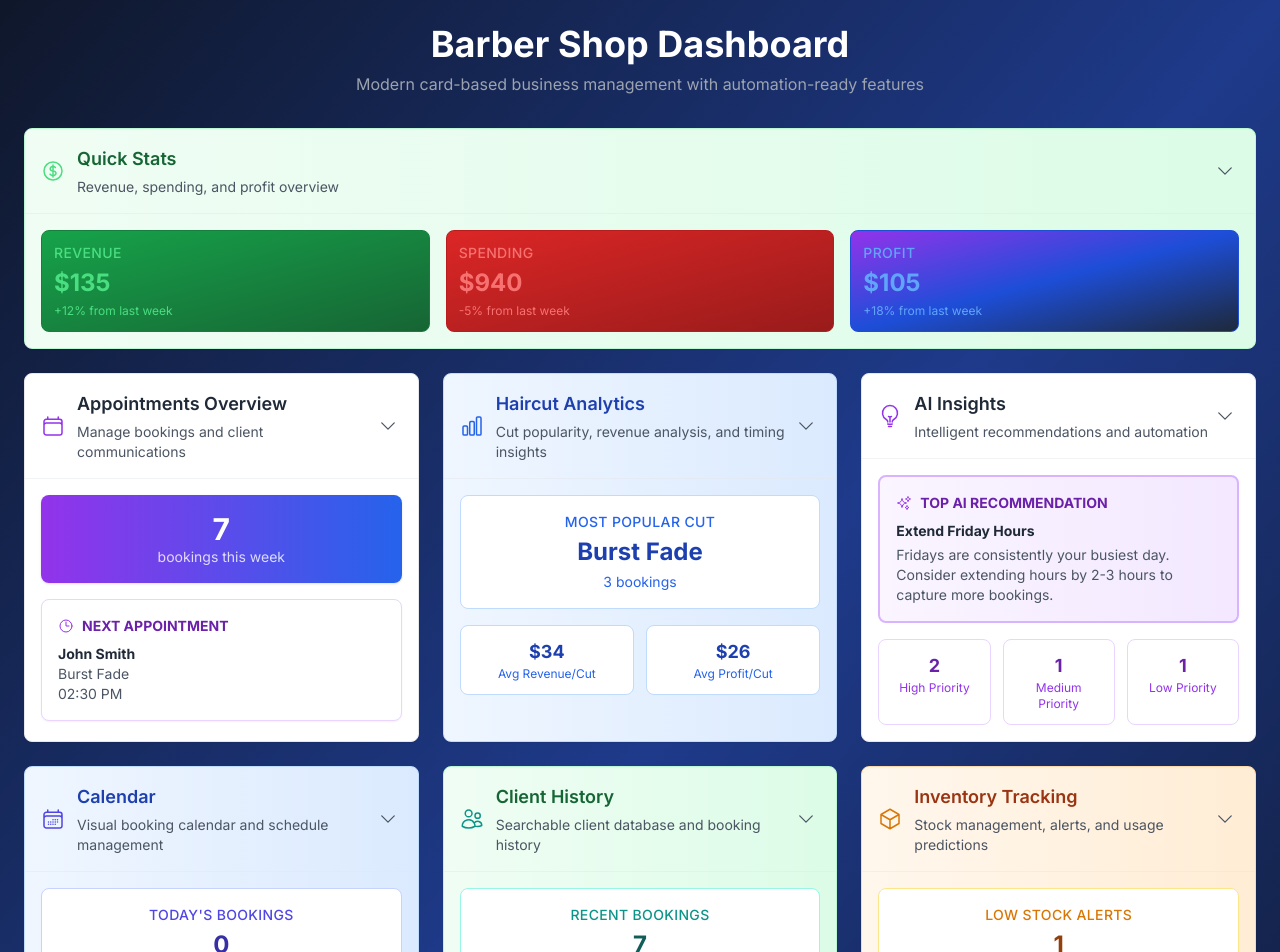
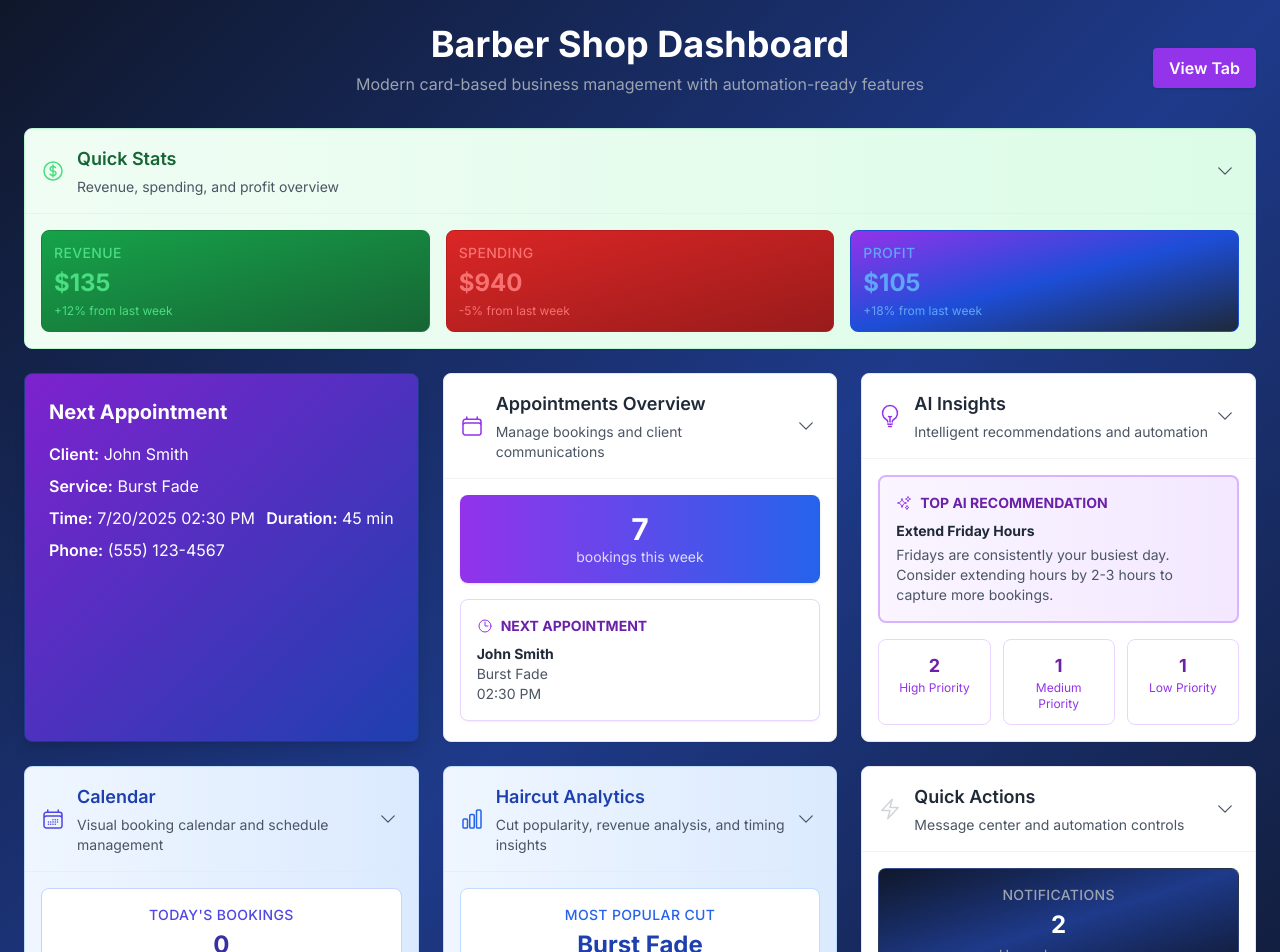
Before and after one commit to acheema5/JC-Dashboard, a Next.js app: page / in a window 1280 px wide. Shown: the top 952 px of the page. Built offline with nearby package versions, Linux system fonts and the light colour scheme.

Commit message:
added next appointment card in middle left

```diff
--- /dev/null
+++ b/app/components/NextAppointment.tsx
@@ -0,0 +1,28 @@
+'use client';
+
+import { NextAppointmentCard } from './NextAppointmentCard';
+import { Appointment } from '../types';
+
+interface NextAppointmentProps {
+  nextAppointment: Appointment | null;
+}
+
+export function NextAppointment({ nextAppointment }: NextAppointmentProps) {
+  if (!nextAppointment) {
+    return (
+      <div className="text-center text-gray-400 bg-slate-800 rounded-md p-6 border border-slate-700">
+        No upcoming appointments
+      </div>
+    );
+  }
+
+  return (
+    <NextAppointmentCard
+      clientName={nextAppointment.clientName}
+      service={nextAppointment.haircutType}
+      time={nextAppointment.date}
+      duration={nextAppointment.duration}
+      phoneNumber={nextAppointment.phoneNumber}
+    />
+  );
+}
--- /dev/null
+++ b/app/components/NextAppointmentCard.tsx
@@ -0,0 +1,51 @@
+'use client';
+
+interface NextAppointmentCardProps {
+  clientName: string;
+  service: string;
+  time: Date | string; // accept string too, just in case
+  duration: number;
+  phoneNumber: string;
+}
+
+export function NextAppointmentCard({
+  clientName,
+  service,
+  time,
+  duration,
+  phoneNumber,
+}: NextAppointmentCardProps) {
+  // Parse time if it is a string to Date
+  const parsedTime = typeof time === 'string' ? new Date(time) : time;
+
+  // If time is invalid or undefined, show fallback text
+  const timeDisplay =
+    parsedTime && !isNaN(parsedTime.getTime())
+      ? `${parsedTime.toLocaleDateString()} ${parsedTime.toLocaleTimeString([], { hour: '2-digit', minute: '2-digit' })}`
+      : 'Time not available';
+
+  return (
+    <div className="bg-gradient-to-br from-purple-700 to-blue-800 text-white rounded-lg p-6 border border-blue-900 shadow-lg">
+      <h3 className="text-xl font-bold mb-4">Next Appointment</h3>
+      <div className="space-y-2">
+        <div>
+          <span className="font-semibold">Client:</span> {clientName}
+        </div>
+        <div>
+          <span className="font-semibold">Service:</span> {service}
+        </div>
+        <div className="flex justify-between">
+          <div>
+            <span className="font-semibold">Time:</span> {timeDisplay}
+          </div>
+          <div>
+            <span className="font-semibold">Duration:</span> {duration} min
+          </div>
+        </div>
+        <div>
+          <span className="font-semibold">Phone:</span> {phoneNumber}
+        </div>
+      </div>
+    </div>
+  );
+}
--- a/app/page.tsx
+++ b/app/page.tsx
@@ -6,7 +6,7 @@ import { AppointmentsOverviewCard } from './components/AppointmentsOverviewCard'
 import { HaircutAnalyticsCard } from './components/HaircutAnalyticsCard';
 import { AIInsightsCard } from './components/AIInsightsCard';
 import { CalendarCard } from './components/CalendarCard';
-import { ClientHistoryCard } from './components/ClientHistoryCard';
+import { NextAppointmentCard } from './components/NextAppointmentCard';
 import { InventoryTrackingCard } from './components/InventoryTrackingCard';
 import { DataExportCard } from './components/DataExportCard';
 import { QuickActionsCard } from './components/QuickActionsCard';
@@ -152,7 +152,10 @@ export default function BarberDashboard() {
   const totalRevenue = completedAppointments.reduce((sum, apt) => sum + apt.price, 0);
   const totalCosts = completedAppointments.reduce((sum, apt) => sum + apt.cost, 0);
   const totalProfit = totalRevenue - totalCosts;
-  const avgProfitPerCut = completedAppointments.length > 0 ? Math.round(totalProfit / completedAppointments.length) : 0;
+
+  const avgProfitPerCut = completedAppointments.length > 0
+    ? Math.round(totalProfit / completedAppointments.length)
+    : 0;
 
   const today = new Date();
   const todayAppointments = appointments.filter((apt) => apt.date.toDateString() === today.toDateString()).length;
@@ -177,7 +180,9 @@ export default function BarberDashboard() {
       month: monthAppointments,
       year: yearAppointments,
     },
-    avgRevenuePerCut: completedAppointments.length > 0 ? Math.round(totalRevenue / completedAppointments.length) : 0,
+    avgRevenuePerCut: completedAppointments.length > 0
+      ? Math.round(totalRevenue / completedAppointments.length)
+      : 0,
     avgProfitPerCut,
     mostCommonCut: 'Burst Fade',
     slowestDay: 'Monday',
@@ -228,47 +233,55 @@ export default function BarberDashboard() {
     <div className="min-h-screen bg-gradient-to-br from-slate-900 via-blue-900 to-slate-900 p-6">
       <div className="max-w-7xl mx-auto space-y-6">
         <div className="text-center mb-8">
-          <h1 className="text-4xl font-bold text-white mb-2">
-            Barber Shop Dashboard
-          </h1>
-          <p className="text-gray-400">
-            Modern card-based business management with automation-ready features
-          </p>
+          <h1 className="text-4xl font-bold text-white mb-2">Barber Shop Dashboard</h1>
+          <p className="text-gray-400">Modern card-based business management with automation-ready features</p>
         </div>
 
+        {/* Row 1: Quick Stats */}
         <QuickStatsCard
           revenue={dashboardStats.revenue}
           spending={dashboardStats.spending}
           profit={dashboardStats.profit}
         />
 
-        <div className="grid grid-cols-1 lg:grid-cols-2 xl:grid-cols-3 gap-6">
+        {/* Row 2: Left (Next Appointment), Middle (Appointments Overview), Right (AI Insights) */}
+        <div className="grid grid-cols-1 md:grid-cols-2 xl:grid-cols-3 gap-6">
+          <NextAppointmentCard
+            clientName={nextAppointment.clientName}
+            service={nextAppointment.haircutType}
+            time={nextAppointment.date.toISOString()} // pass time as string
+            duration={nextAppointment.duration}
+            phoneNumber={nextAppointment.phoneNumber}
+          />
+
           <AppointmentsOverviewCard
             stats={dashboardStats}
             nextAppointment={nextAppointment}
             onRunningLate={handleRunningLate}
           />
-          <HaircutAnalyticsCard
-            stats={dashboardStats}
-            appointments={appointments}
-          />
           <AIInsightsCard
             onSendSMS={handleSendSMS}
             onCreatePromotion={handleCreatePromotion}
           />
+        </div>
+
+        {/* Row 3: Left (Calendar), Middle (Haircut Stats), Right (Quick Actions) */}
+        <div className="grid grid-cols-1 md:grid-cols-2 xl:grid-cols-3 gap-6">
           <CalendarCard appointments={appointments} />
-          <ClientHistoryCard
-            appointments={appointments}
-            onSendFollowUp={handleSendFollowUp}
-          />
-          <InventoryTrackingCard
-            inventory={inventory}
-            onReorderItem={handleReorderItem}
-            onUpdateThreshold={handleUpdateThreshold}
-            onToggleAutoReorder={handleToggleAutoReorder}
-          />
-          <DataExportCard onExportCSV={handleExportCSV} />
+          <HaircutAnalyticsCard stats={dashboardStats} appointments={appointments} />
           <QuickActionsCard onSendSMS={handleSendSMS} />
+        </div>
+
+        {/* Row 4: Full Width Schedule Visualization */}
+        <div className="bg-white rounded-xl p-6 shadow">
+          Weekly Schedule Visualization Placeholder
+        </div>
+
+        {/* Floating View Tab Button */}
+        <div className="fixed top-6 right-6 z-50">
+          <button className="bg-purple-600 hover:bg-purple-700 text-white font-semibold px-4 py-2 rounded shadow">
+            View Tab
+          </button>
         </div>
       </div>
     </div>
```
